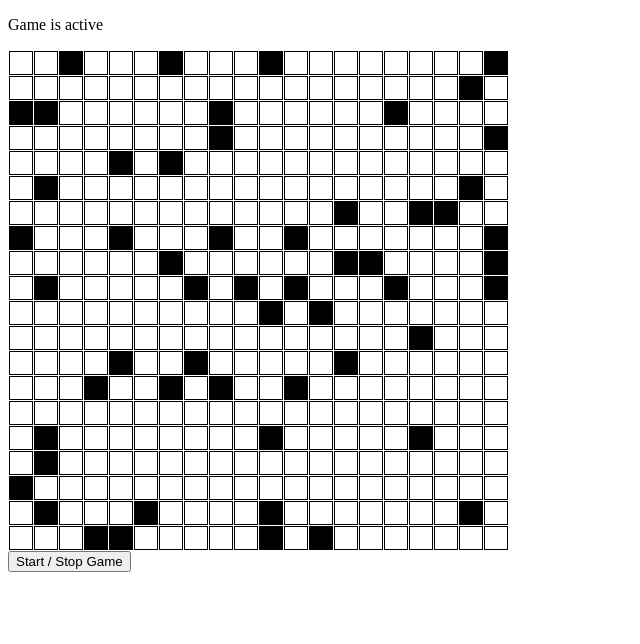
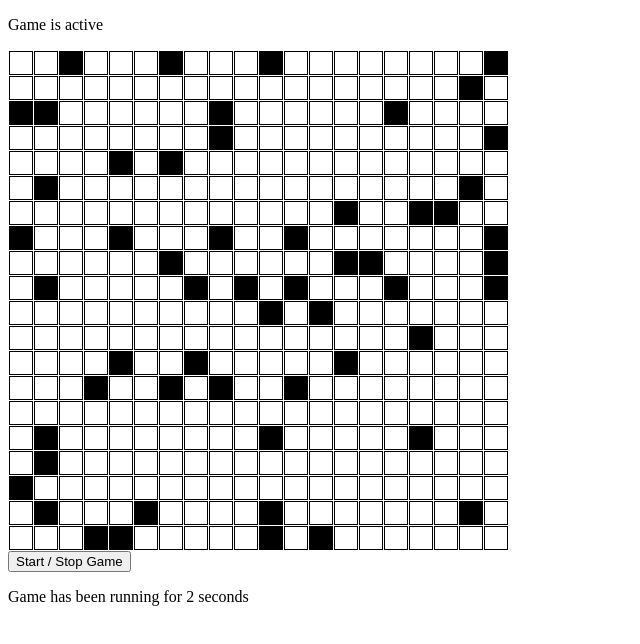
Before and after one commit to tomcoakes/game-of-life, a website with bundled scripts: page index.html in a window 1280 px wide. Both pictures are taken after a click on the button "Start / Stop Game". Shown: the whole page, without its empty margins (0-640 px from the left). Built offline with nearby package versions, Linux system fonts and the light colour scheme.

Commit message:
feat: move timer from console to DOM

```diff
--- a/index.html
+++ b/index.html
@@ -23,5 +23,6 @@
     <p id="game-status"></p>
     <table></table>
     <button id="toggle-game-status">Start / Stop Game</button>
+    <p>Game has been running for <span id="game-time">0</span> seconds</p>
   </body>
 </html>
--- a/src/game.ts
+++ b/src/game.ts
@@ -2,13 +2,17 @@ import Board from './board'
 
 export default class Game {
   isGameRunning = false
-  clockTime = 0
+  private _clockTime = 0
   timer: NodeJS.Timeout
   board: Board
 
   constructor(board: Board = new Board(5)) {
     this.board = board
     this.nextTick = this.nextTick.bind(this)
+  }
+
+  public get clockTime() {
+    return this._clockTime
   }
 
   start() {
@@ -22,8 +26,7 @@ export default class Game {
   }
 
   nextTick() {
-    this.clockTime = this.clockTime + 1
-    console.log('>>> new clock time: ', this.clockTime)
+    this._clockTime = this.clockTime + 1
     this.board.updateCells()
   }
 }
--- a/src/index.ts
+++ b/src/index.ts
@@ -15,7 +15,11 @@ document.getElementById('game-status').innerText = 'Game is not active'
 document.getElementById('toggle-game-status').addEventListener('click', () => {
   gameOfLife.isGameRunning ? gameOfLife.stop() : gameOfLife.start()
   toggleGameStatus()
-  setInterval(paintCells, 1000)
+  setInterval(() => {
+    paintCells()
+    console.log(gameOfLife.clockTime)
+    document.getElementById('game-time').innerText = gameOfLife.clockTime.toString()
+  }, 1000)
 })
 
 function renderStartingBoard() {
```
